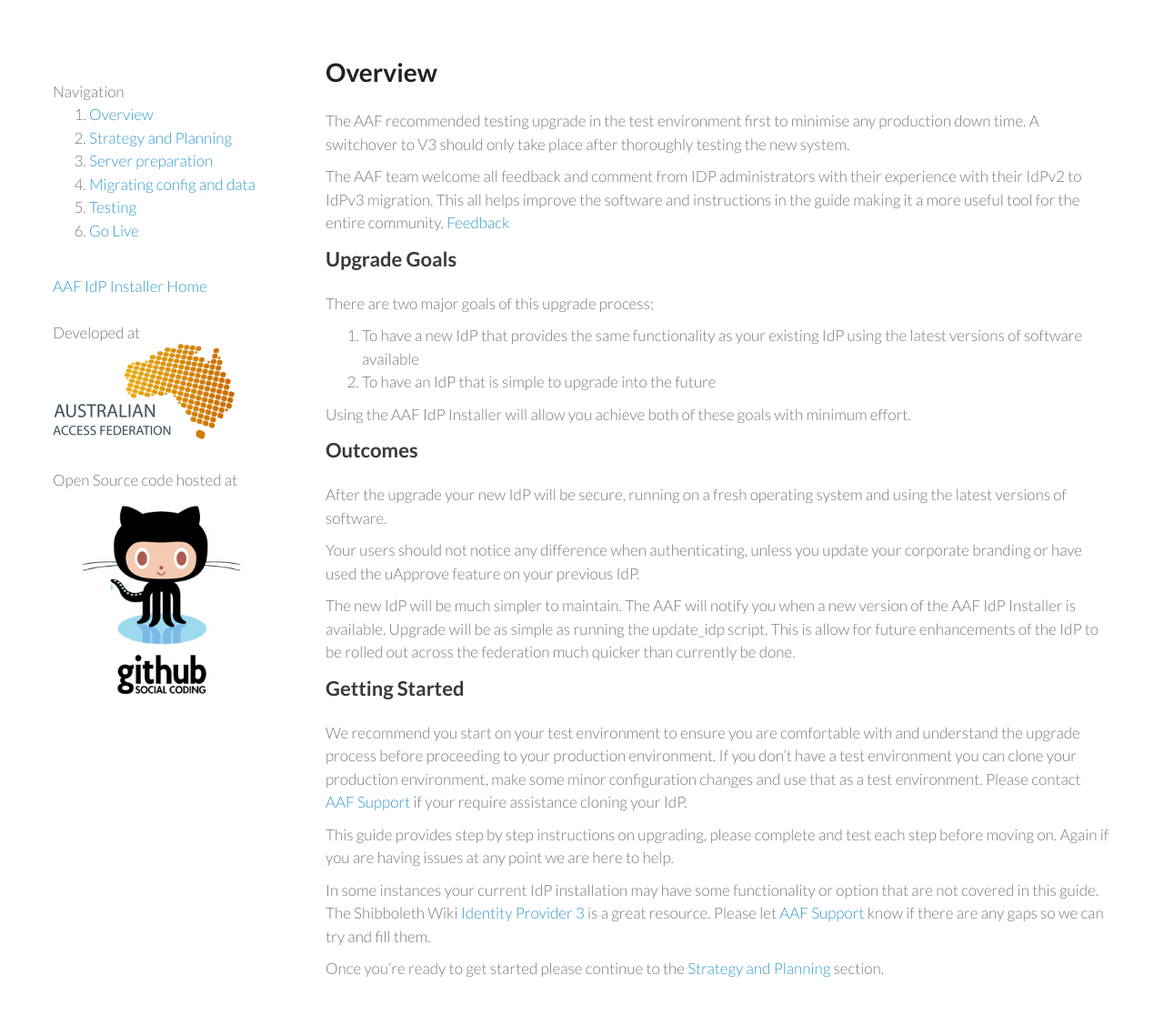
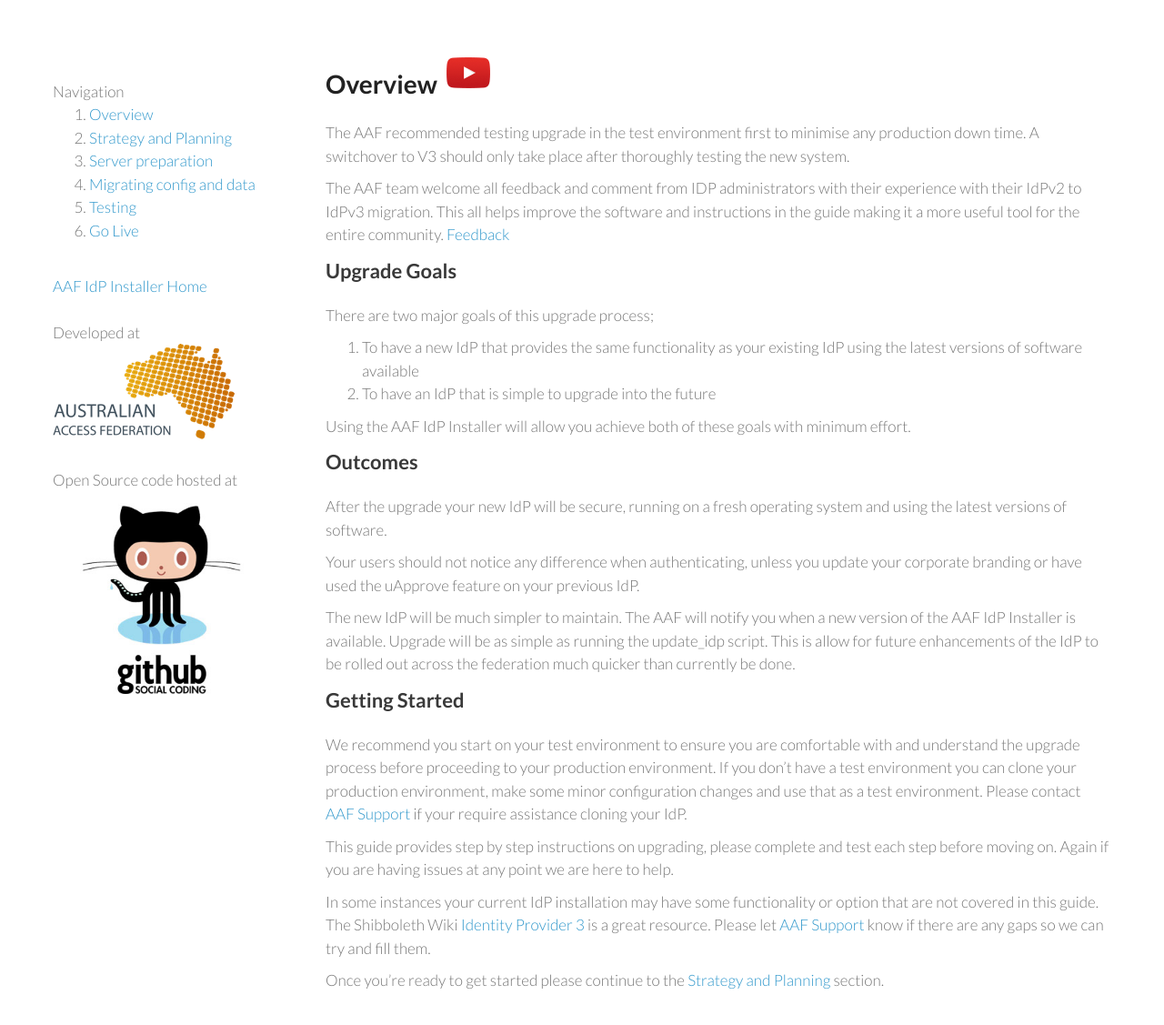
Before and after one commit to ausaccessfed/shibboleth-idp-installer, a Jekyll site: the page built from upgradefromv2/index.md, in a window 1280 px wide and 1151 px high. Shown: the top 1127 px of the window at 91% size. Built offline with Jekyll 4.4.1, drawn with Linux system fonts in a browser that asks for light colours; nearby versions of some CDN libraries; Markdown is read by kramdown in place of the engine named in the settings.

Commit message:
Added link to video

```diff
--- a/upgradefromv2/index.md
+++ b/upgradefromv2/index.md
@@ -1,7 +1,7 @@
 ---
 layout: upgrade
 ---
-# Overview
+# Overview [![](https://raw.githubusercontent.com/ausaccessfed/shibboleth-idp-installer/gh-pages/images/youtube.png)](https://youtu.be/_-n06WWEgME)
 
 The AAF recommended testing upgrade in the test environment first to minimise any production down time. A switchover to V3 should only take place after thoroughly testing the new system.
 
```
